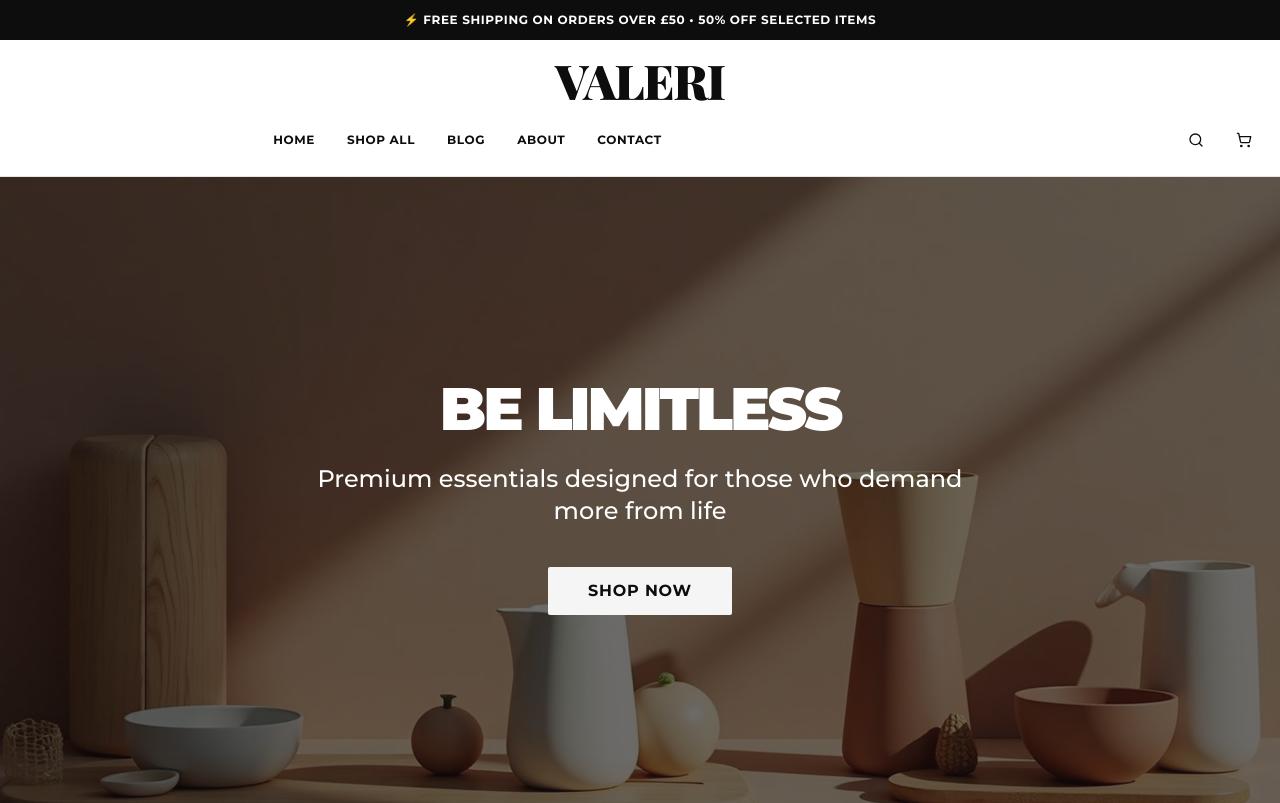
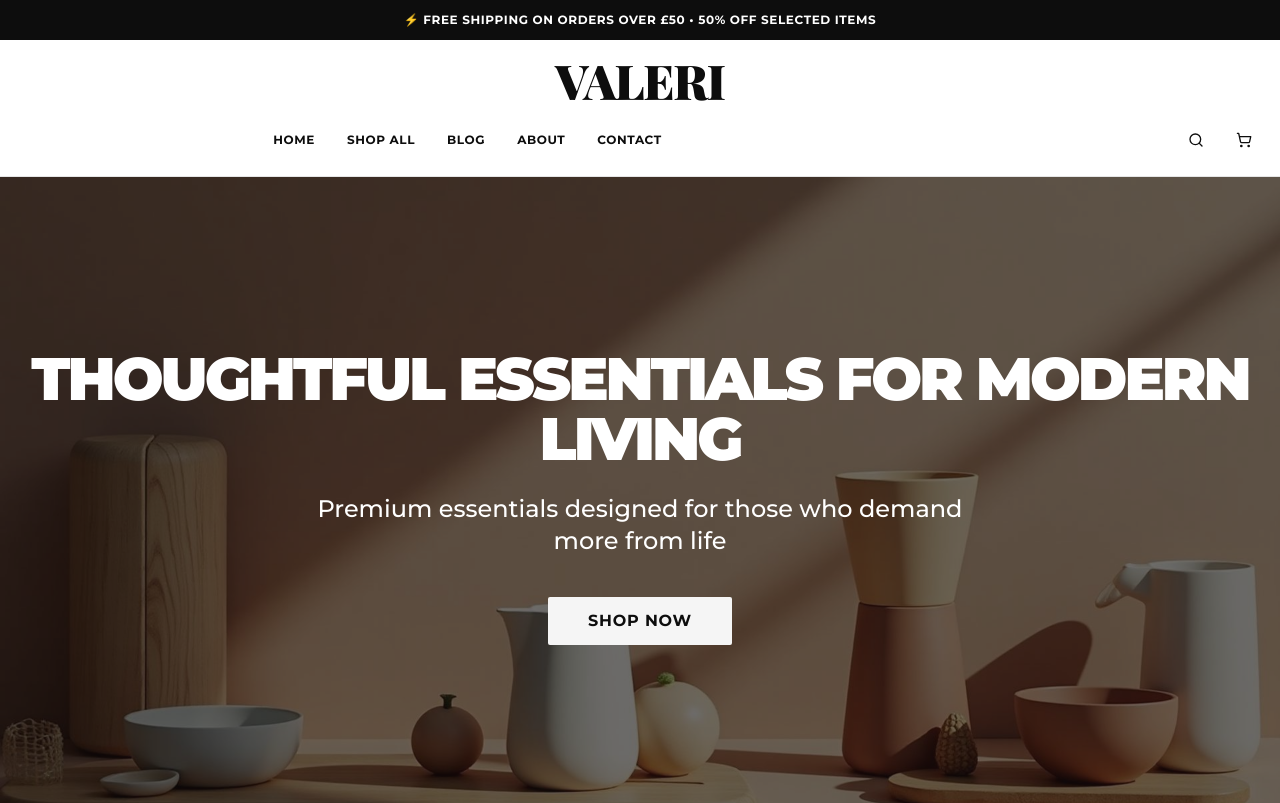
Before and after one commit to agohvams/valeri-growth-lab, a React (Vite) app: page / in a window 1280 px wide. Shown: the top 803 px of the page. Built offline with nearby package versions, Linux system fonts and the light colour scheme; the HTML template or start-up script is replaced by a standard one.

Commit message:
Update tagline

```diff
--- a/src/pages/Index.tsx
+++ b/src/pages/Index.tsx
@@ -85,7 +85,7 @@ const Index = () => {
           />
           <div className="relative z-10 container mx-auto px-4 text-center text-primary-foreground">
             <h1 className="text-4xl md:text-6xl font-black mb-6 leading-none tracking-tighter uppercase">
-              Be Limitless
+              Thoughtful essentials for modern living
             </h1>
             <p className="text-xl md:text-2xl mb-10 max-w-2xl mx-auto font-medium">
               Premium essentials designed for those who demand more from life
```
